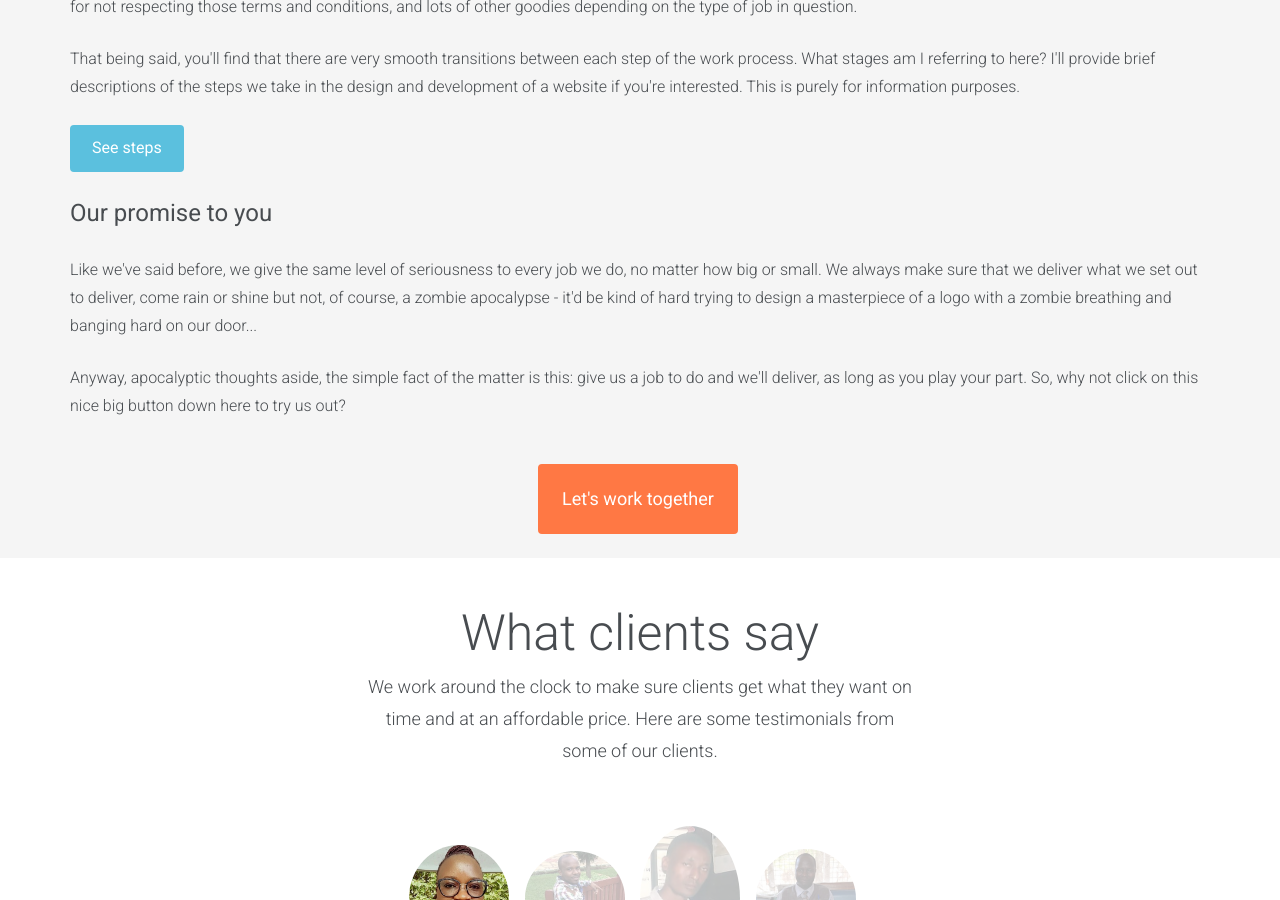
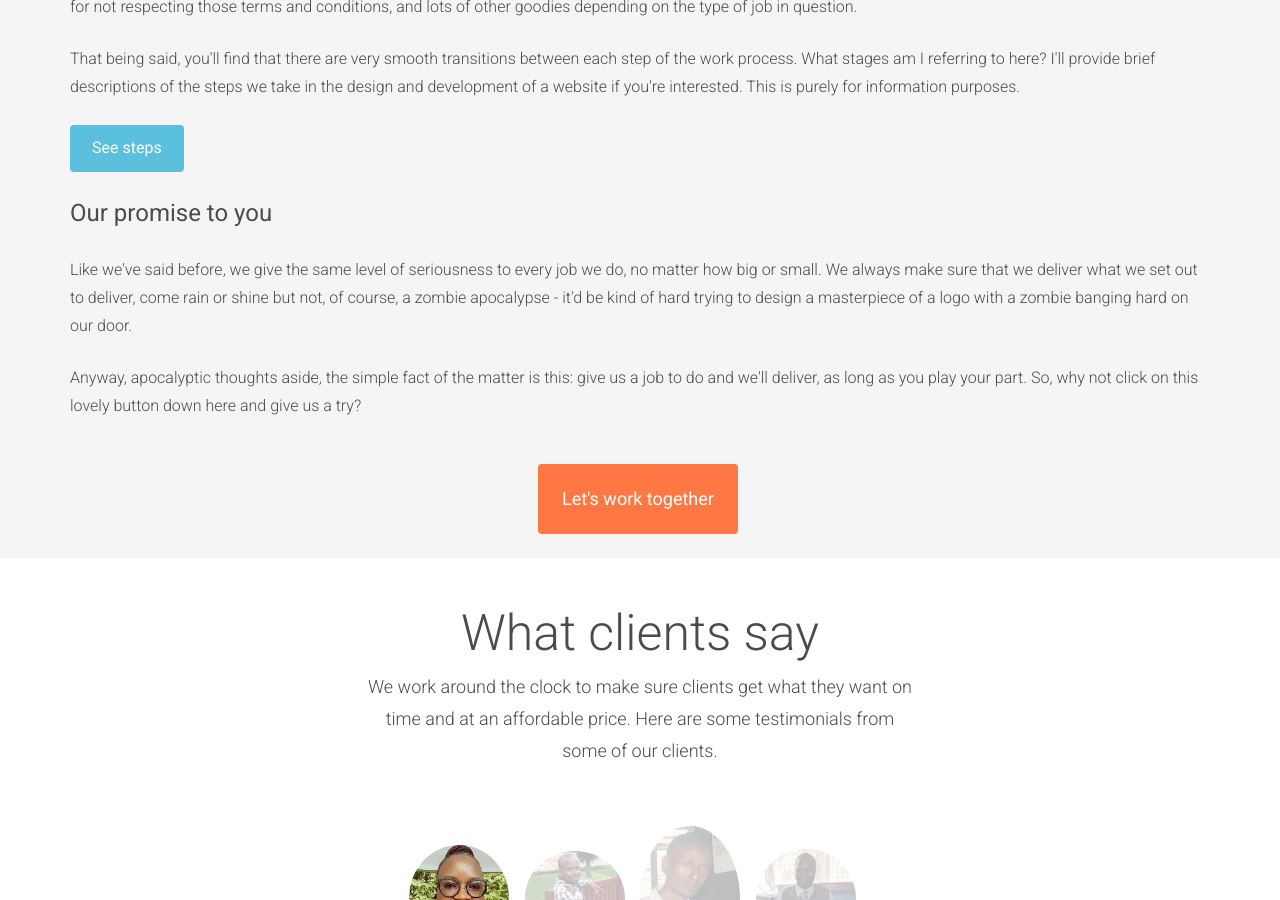
Before and after one commit to vpdwebdesign/vpdweb.github.io, a Jekyll site: the page built from about.html, in a window 1280 px wide and 900 px high, scrolled down 2066 px. Built offline with Jekyll 4.4.1, drawn with Linux system fonts in a browser that asks for light colours; some web fonts are replaced.

Commit message:
Wording fixes

```diff
--- a/about.html
+++ b/about.html
@@ -77,8 +77,10 @@ order: 2
 				</p>
 
 				<h3>Our promise to you</h3>
-				<p>Like we've said before, we give the same level of seriousness to every job we do, no matter how big or small. We always make sure that we deliver what we set out to deliver, come rain or shine but not, of course, a zombie apocalypse - it'd be kind of hard trying to design a masterpiece of a logo with a zombie breathing and banging hard on our door... </p>
-				<p>Anyway, apocalyptic thoughts aside, the simple fact of the matter is this: give us a job to do and we'll deliver, as long as you play your part. So, why not click on this nice big button down here to try us out?</p>
+				<p>Like we've said before, we give the same level of seriousness to every job we do, no matter how big or small. We always make sure that we deliver what we set out to deliver, come rain or shine but not, of course, a zombie apocalypse - it'd be kind of hard trying to design a masterpiece of a logo with a zombie banging hard on our door. </p>
+				<p>Anyway, apocalyptic thoughts aside, the simple fact of the matter is
+        this: give us a job to do and we'll deliver, as long as you play your
+        part. So, why not click on this lovely button down here and give us a try?</p>
 			</div>
 		</div>
 		<div class="row">
```
